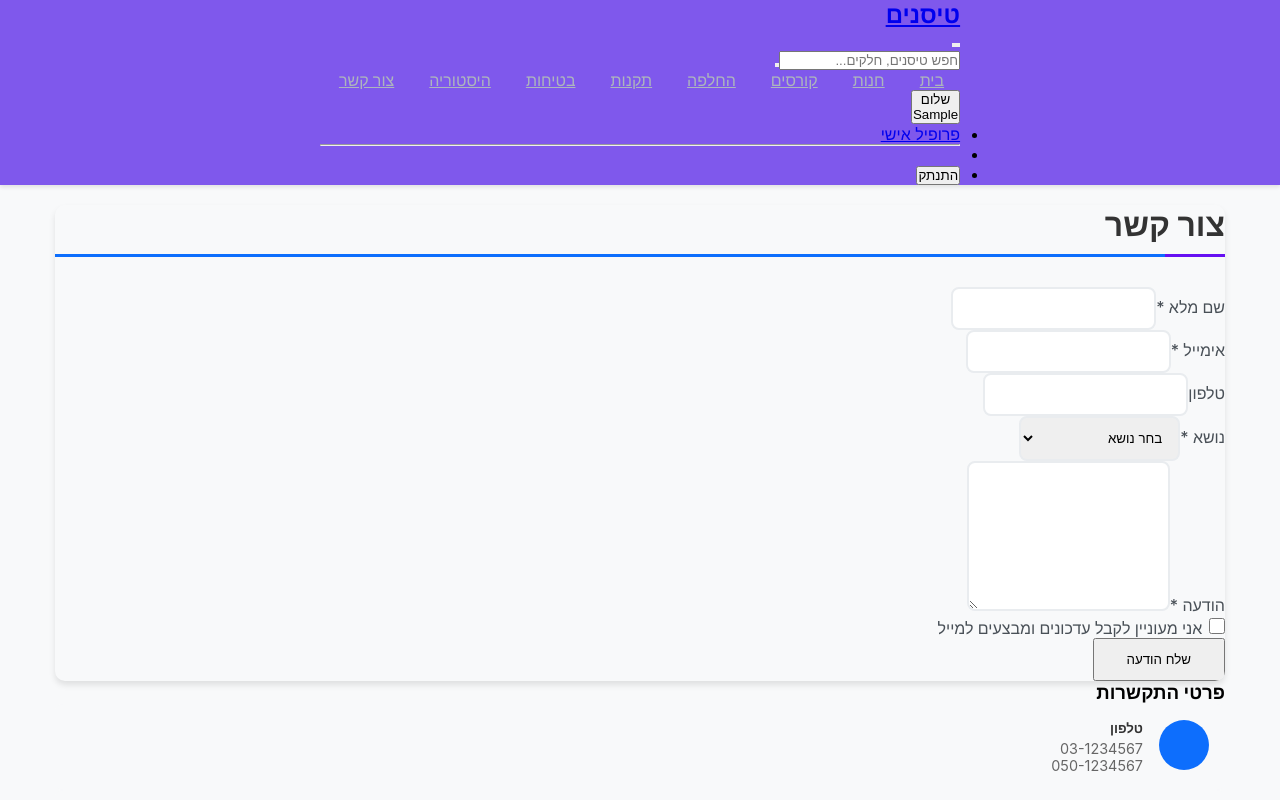
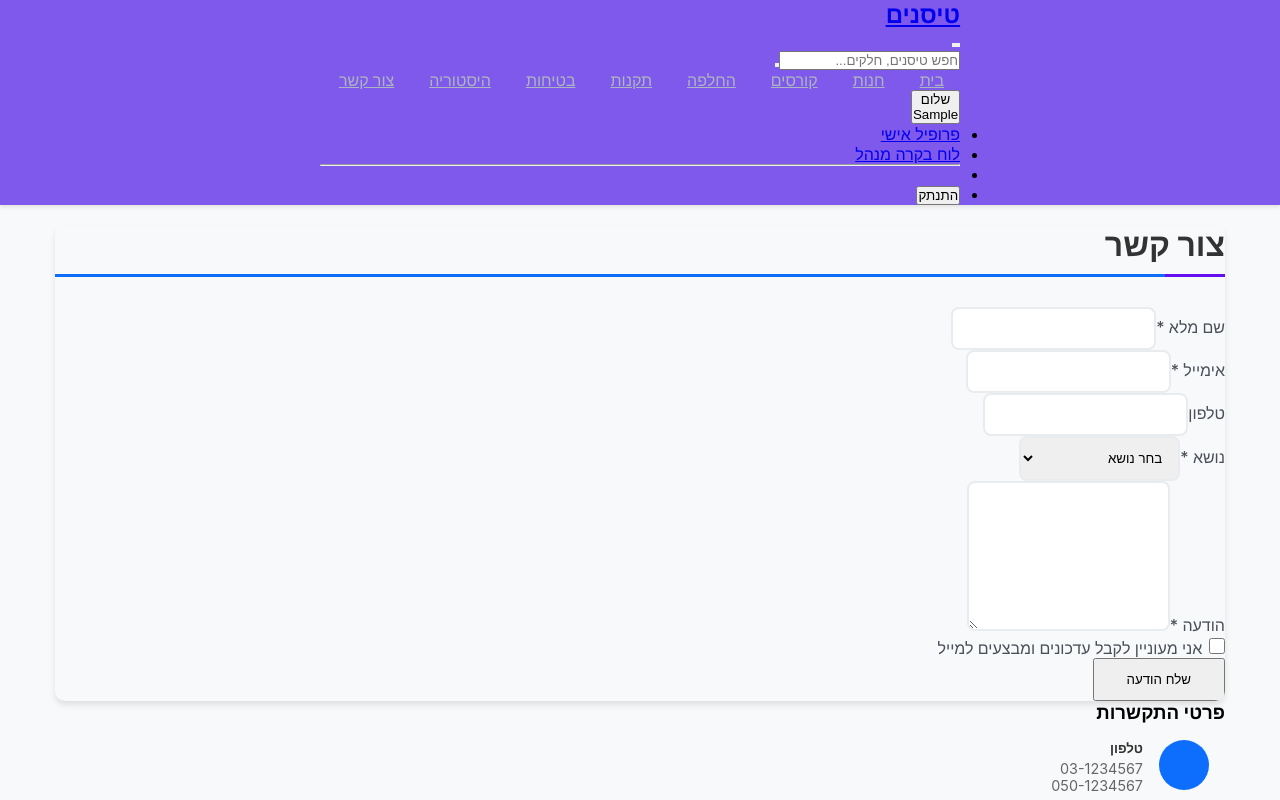
Before and after one commit to w0cker/tisanim-club, a React (Create React App) app in the folder front/: page /contact in a window 1280 px wide. Shown: the top 800 px of the page. Built offline with nearby package versions, Linux system fonts and the light colour scheme; sample sign-in values are in the browser's storage.

Commit message:
Add admin dashboard link to Navbar

```diff
--- a/front/src/components/Navbar.jsx
+++ b/front/src/components/Navbar.jsx
@@ -146,6 +146,12 @@ const Navbar = () => {
                         פרופיל אישי
                       </Link>
                     </li>
+                    <li>
+                      <Link className="dropdown-item" to="/admin">
+                        <i className="bi bi-person me-2"></i>
+                        לוח בקרה מנהל
+                      </Link>
+                    </li>
 
                     <li><hr className="dropdown-divider" /></li>
                     <li>
```
